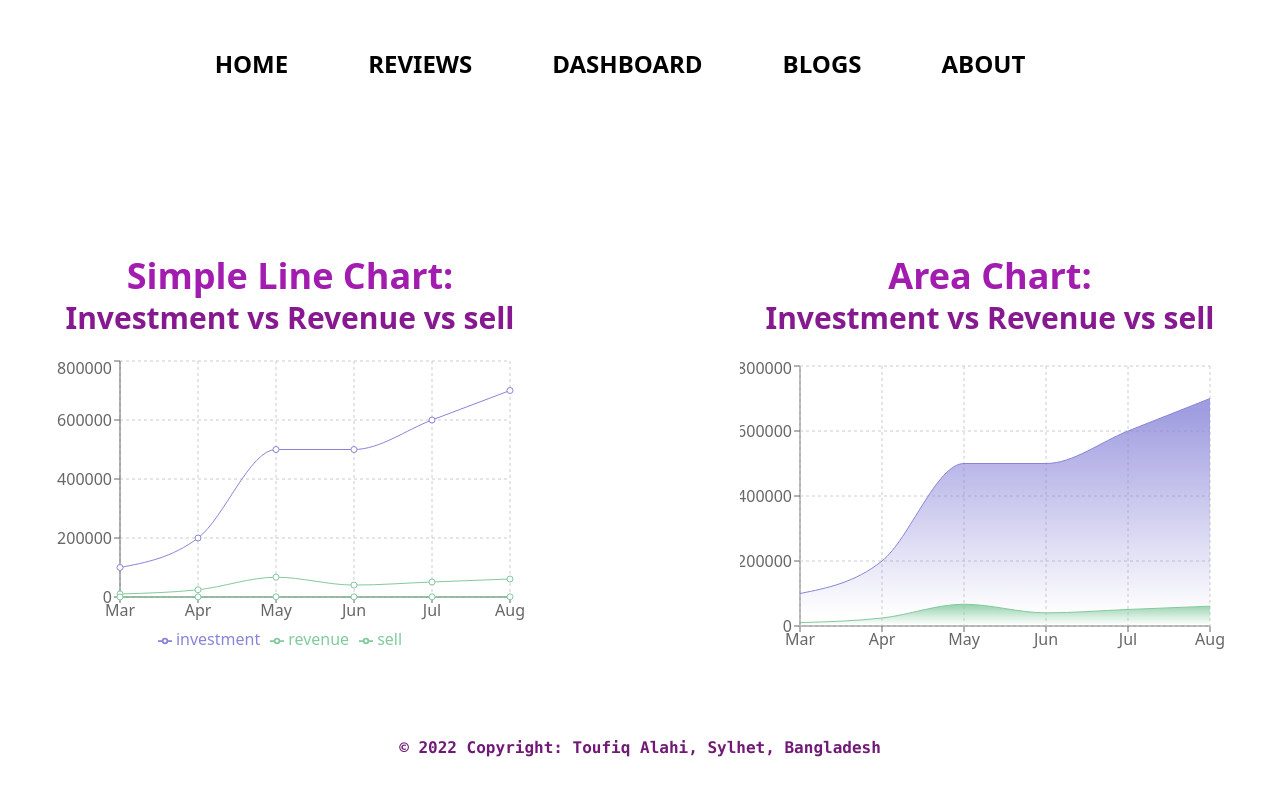
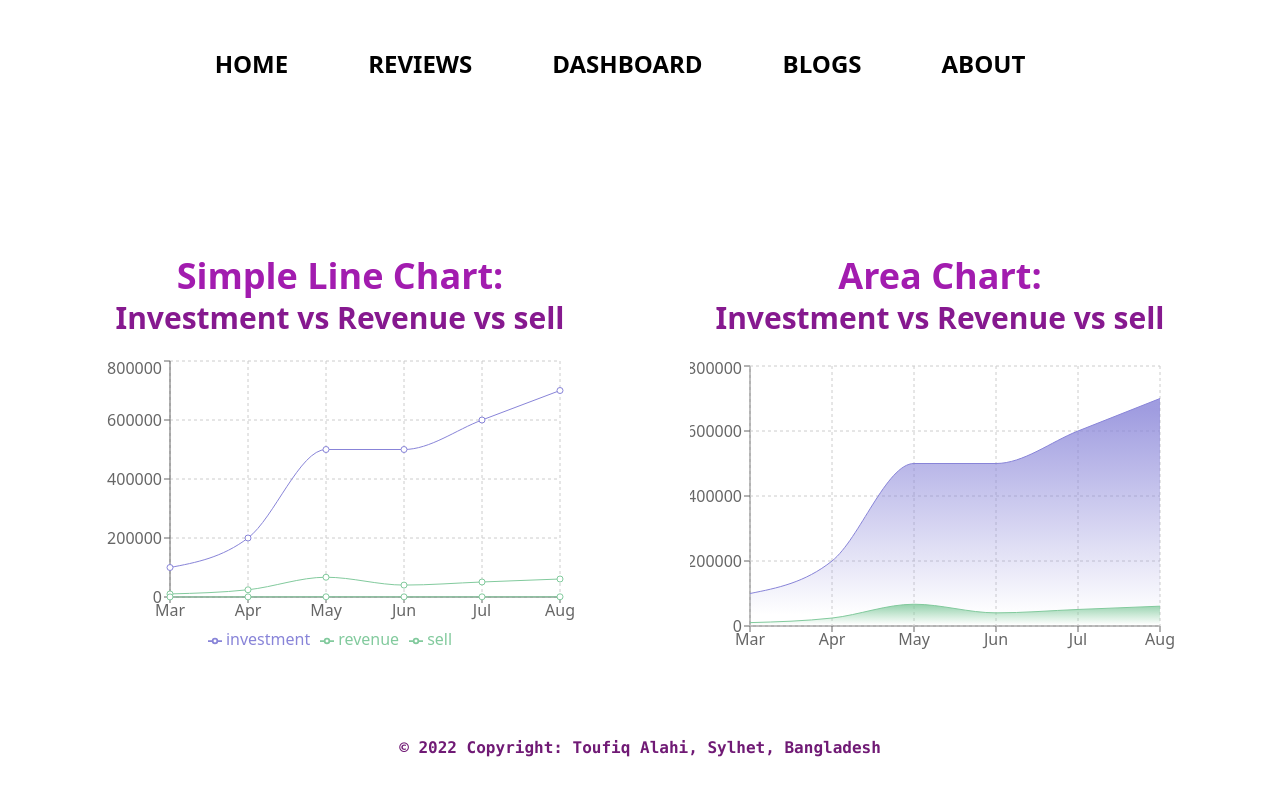
Before and after one commit to ToufiqAlahi/ButterFinger-Motel, a React (Create React App) app: page /dashboard in a window 1280 px wide. Shown: the top 796 px of the page. Built offline with nearby package versions, Linux system fonts and the light colour scheme.

Commit message:
added few modifications

```diff
--- a/src/App.js
+++ b/src/App.js
@@ -6,6 +6,7 @@ import Navbar from './components/Navbar/Navbar';
 import Reviews from './components/Reviews/Reviews';
 import Dashboard from './components/Dashboard/Dashboard';
 import Blogs from './components/Blogs/Blogs';
+import NotFound from './components/NotFound/NotFound';
 
 function App() {
     return (
@@ -18,6 +19,7 @@ function App() {
                 <Route path="/review" element={<Reviews></Reviews>}></Route>
                 <Route path="/dashboard" element={<Dashboard></Dashboard>}> </Route>
                 <Route path="/blog" element={<Blogs></Blogs>}></Route>
+                <Route path="*" element={<NotFound></NotFound>}></Route>
 
             </Routes>
 
--- a/src/components/Dashboard/Dashboard.js
+++ b/src/components/Dashboard/Dashboard.js
@@ -51,7 +51,7 @@ const Dashboard = () => {
         }
     ]
     return (
-        <div className=' md:flex md:mx-10 md:justify-between mt-44'>
+        <div className=' md:flex md:mx-10 md:justify-around mt-44'>
 
 
             <div>
```
